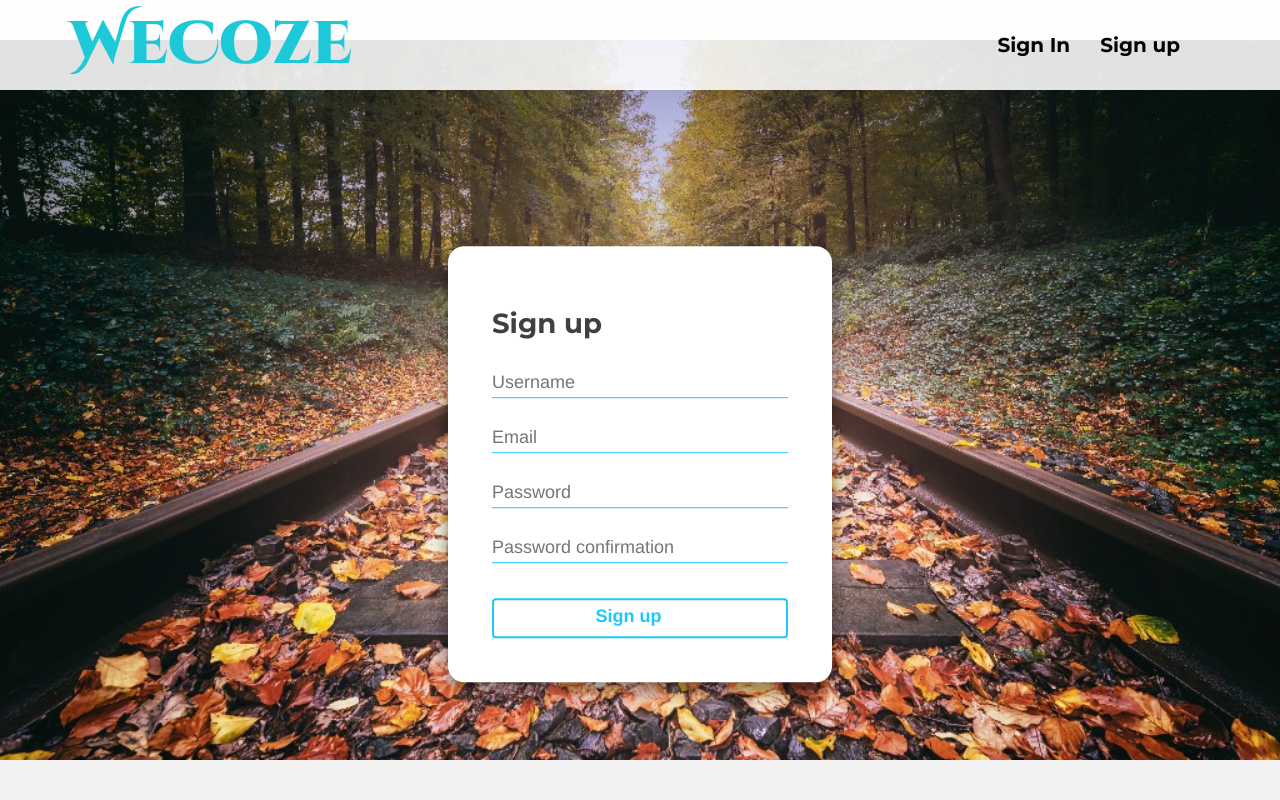
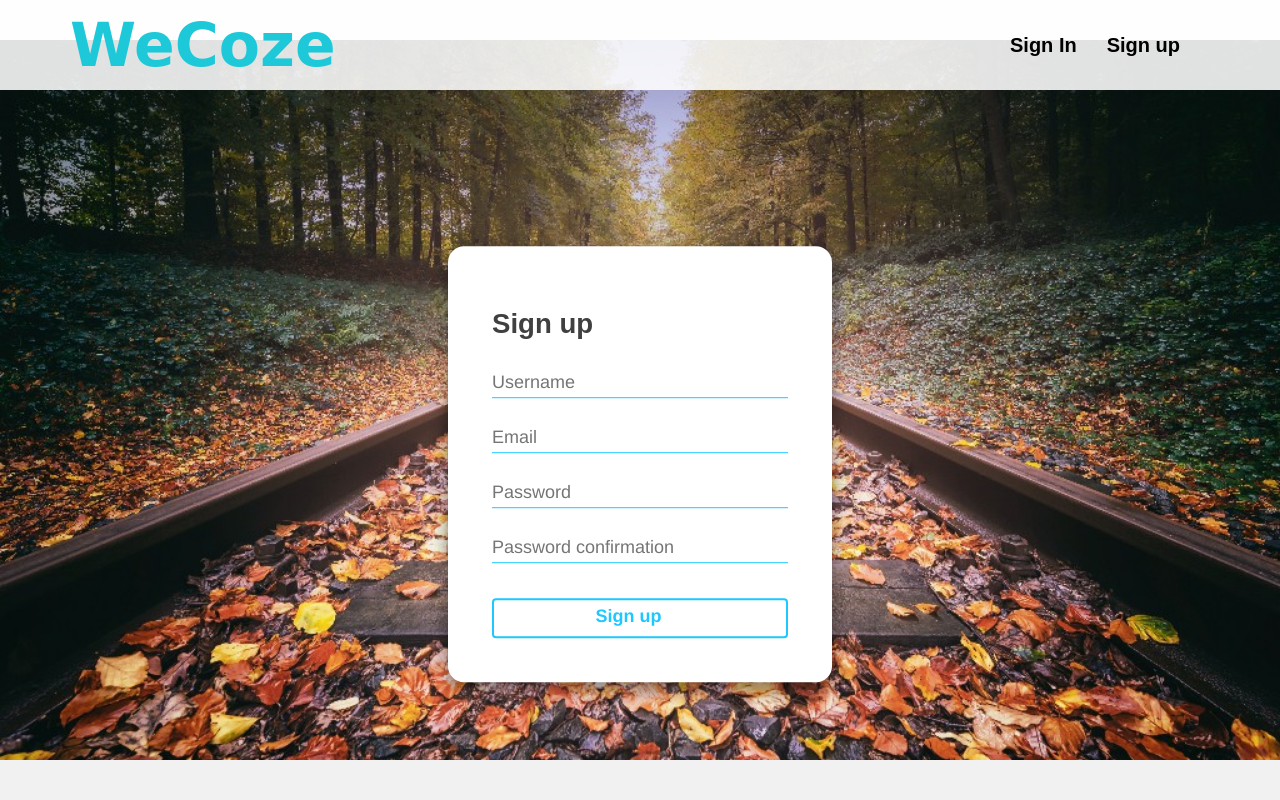
Before and after one commit to OldAAAA/Web_Final, a Django app: page /register/ in a window 1280 px wide. Run offline with Django 3.2, Linux system fonts and the light colour scheme; some libraries are stand-ins or nearby versions.

Commit message:
修改了没必要的引用

```diff
--- a/templates/main.html
+++ b/templates/main.html
@@ -1,5 +1,5 @@
 {% load staticfiles %}
-<html xmlns="http://www.w3.org/1999/xhtml">
+<html>
 
 <head>
     <meta http-equiv="Content-Type" content="text/html; charset=UTF-8">
--- a/templates/register.html
+++ b/templates/register.html
@@ -20,9 +20,6 @@
     <link rel="stylesheet" href="../static/css/bootstrap.min.css" type="text/css" media="all">
     <link rel="stylesheet" href="../static/css/style.css" type="text/css" media="all">
     <link rel="stylesheet" href="../static/css/animate.css" type="text/css" media="all">
-    <link rel="stylesheet" href="http://fonts.googleapis.com/css?family=Open+Sans:400,300,600,700,800" type="text/css">
-    <link rel="stylesheet" href="http://fonts.googleapis.com/css?family=Cinzel+Decorative:400,900,700" type="text/css">
-    <link rel="stylesheet" href="http://fonts.googleapis.com/css?family=Montserrat:400,700" type="text/css">
 </head>
 <body>
 <!-- Navbar -->
```
Also changed, not shown: db.sqlite3.
